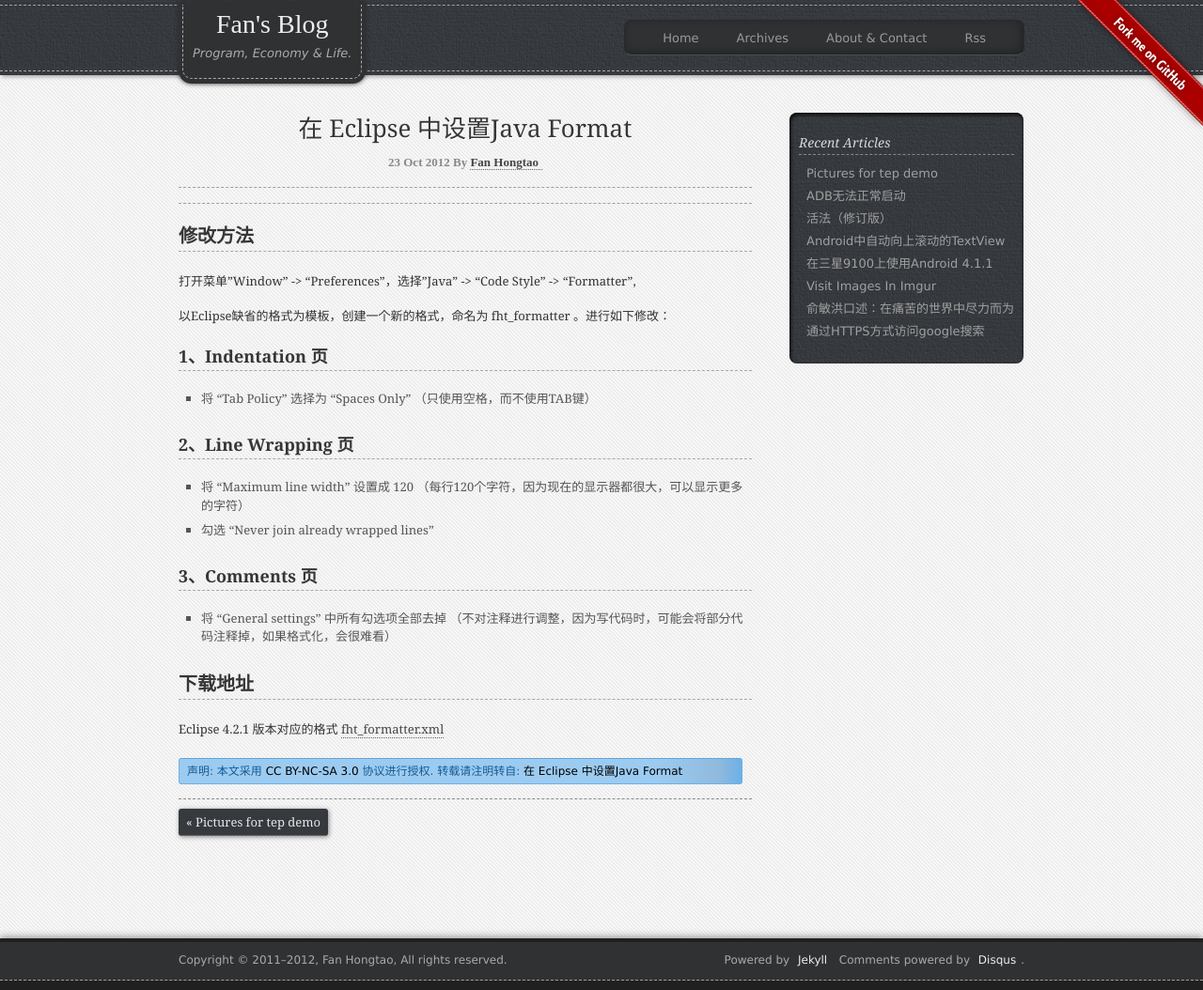
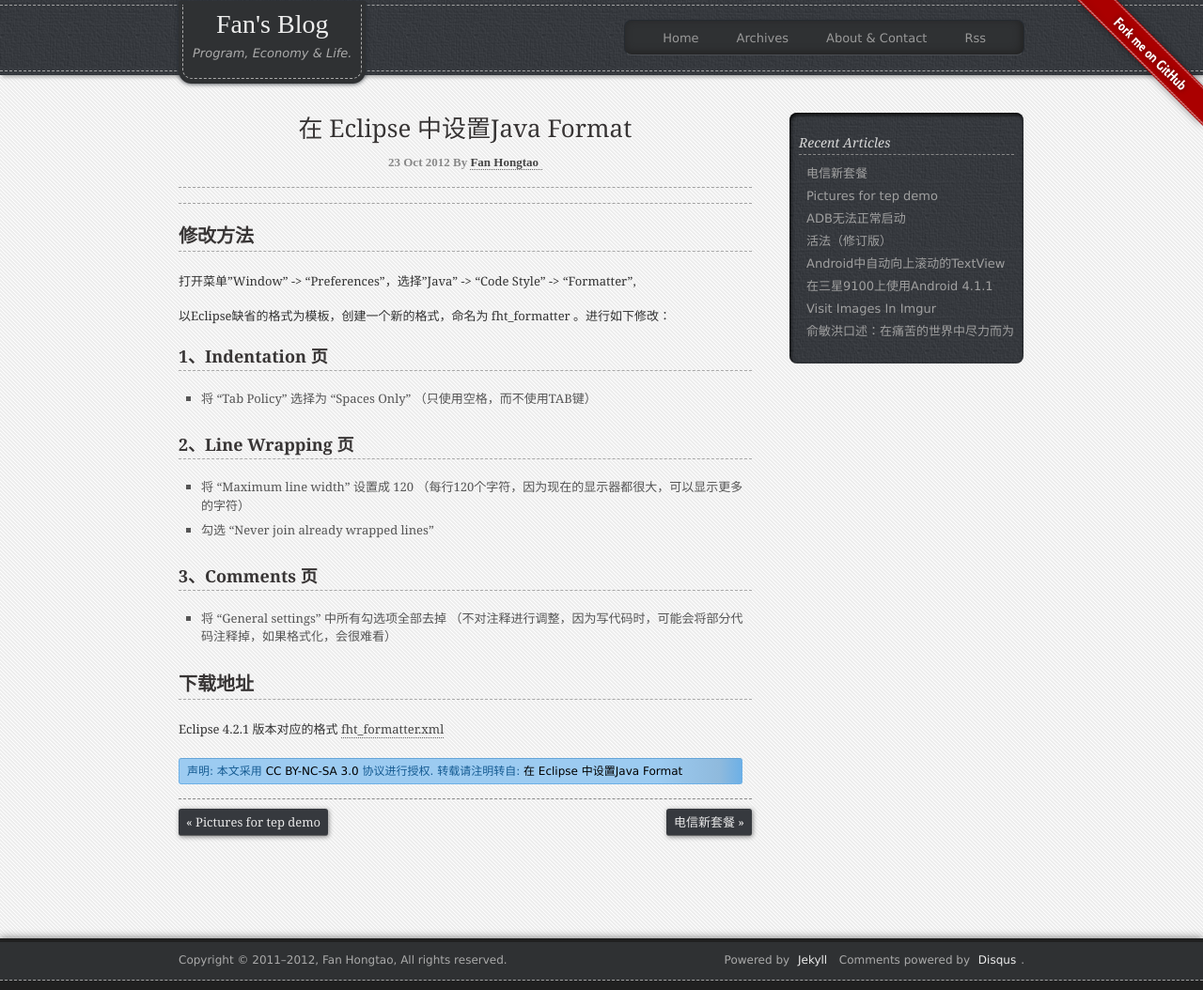
Before and after one commit to fanhongtao/fanhongtao.github.com, a Jekyll site: the page built from _posts/2012-10-23-eclipse-java-format.md, in a window 1280 px wide. Shown: the whole page at 94% size. Built offline with Jekyll 4.4.1, drawn with Linux system fonts in a browser that asks for light colours; Markdown is read by kramdown in place of the engine named in the settings; comment, search, counter and statistics services are not loaded; some of the changed lines change nothing that is shown.

Commit message:
Add new post: 2012-10-28-new-telecom-package.md

```diff
--- a/_config.yml
+++ b/_config.yml
@@ -4,7 +4,7 @@ pygments:         true
 paginate:         4     //the number of post per page
 permalink:        /:year/:month/:day/:title.html
 safe:             true
-# auto:             true
+auto:             true
 
 # configuration required for some pages
 title:            Fan's Blog
--- /dev/null
+++ b/_posts/2012-10-28-new-telecom-package.md
@@ -0,0 +1,59 @@
+---
+layout: post
+title: 电信新套餐
+categories: life
+tags: [life]
+copyright: cn
+---
+
+# 1、缘起
+
+联通的信号在家里一直不是很好，最多也就显示2格信号：
+
+* 电话放在靠近电梯的位置时，显示无信号，拨打时也提示无法接通；
+* 接电话时，经常有杂音，并且总是担心
+
+拿了一个电信的手机测试了一下，在家的信号不错，通常是满格，也有的角落是3格。通话效果也还行。所以决定换号。
+
+由于家里需要上网，而上网这点，根据他人的经验，只有电信的网速是有保证的。所以网络肯定是选电信。而现在电信又推“天翼宽带套餐”，分析了一下，如果算上固定电话费、宽带费、手机费、广电的电视费用，还是统一使用电信的套餐更合算。
+
+# 2、申请
+
+上周末，去电信申请了新的上网套餐：169 元/月。内含：
+
+* 手机：乐享3G-129元套餐；
+* 宽带：8M不限时；
+* 固话：免固话月租；
+* iTV：送1部标清使用费；
+* 其他：固话、天翼互拨免本地主叫600分钟。
+
+其中乐享3G-129元套餐选择的是上网版，包括：
+
+* 国内通话时长330分钟
+* 手机上网流量600M
+* 国内WIFI上网时长60小时
+* 手机短信60条
+* 全国免费接听
+* 无漫游
+
+另外，赶上国庆的优惠活动：
+
+* 小区本身也有光纤接入，所以宽带从8M提升到20M。
+* 送700的券，但只能用于购买手机。正好目前对小米有兴趣，故选择小米1S。由于小米手机目前比较缺货，需要等上一段时间才能拿到。
+
+# 3、 安装
+
+今天，电信工作人员上门安装光纤。变动有：
+
+* 将原来的电话接口替换成了光纤接口
+* 使用新的光纤猫替换原有的猫，原来的猫被电信人员带走
+* 新装一个iTV的机顶盒
+
+开机试了一下网络速度，20M的就是爽，点击页面，立马能打开。iTV也不错，支持最长3天的回放，也有不少免费的点播节目。
+
+# 4、后继计划
+
+后继打算
+
+* 停用联通的手机，使用电信手机
+* 停用广电的机顶盒，使用iTV
```
